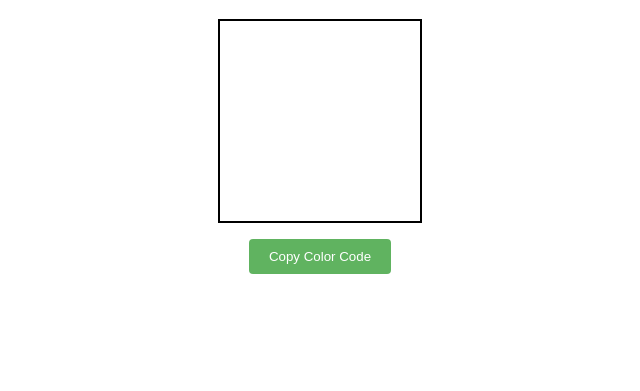
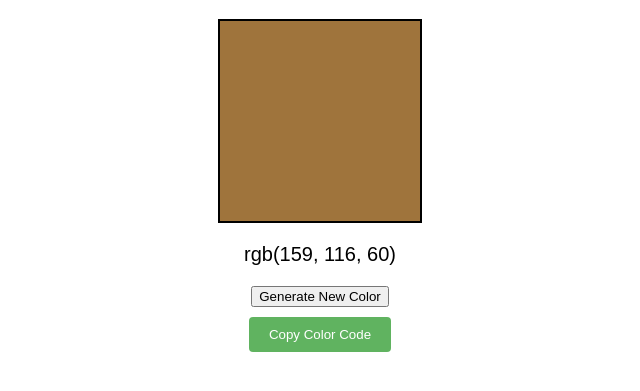
Before and after one commit to amimtiaz/RGB-Color-Generator, a plain HTML site: page index.html in a window 1280 px wide. Both pictures are taken after a click on the button "Copy Color Code". Shown: the part 61-452 px from the top of the page, without its empty margins (320-960 px from the left). Drawn offline with Linux system fonts and the light colour scheme.

Commit message:
added all function

```diff
--- a/index.html
+++ b/index.html
@@ -11,6 +11,7 @@
     <h1>RGB Color Generator</h1>
     <div id="colorBox"> </div>
     <p id="colorCode"> </p>
+    <button onclick="generateNewColorBtn()">Generate New Color</button><br>
     <button id="copyButton"> Copy Color Code </button>
 
     <script src="script.js"></script>
--- a/script.js
+++ b/script.js
@@ -1,3 +1,45 @@
 const generateRGBColor = () => {
-    Math.random()
+   const r = Math.floor(Math.random() * 255);
+   const g = Math.floor(Math.random() * 255);
+   const b = Math.floor(Math.random() * 255);
+
+   return `rgb(${r}, ${g}, ${b})`;
 }
+
+//console.log(generateRGBColor());
+
+const updateColor = () => {
+    const color = generateRGBColor();
+    const colorBox = document.getElementById('colorBox');
+    const colorCode = document.getElementById('colorCode');
+
+    colorBox.style.backgroundColor = color;
+    colorCode.innerText = color;
+
+
+}
+
+const copyColorCode = () => {
+   const colorCode = document.getElementById('colorCode');
+   const inputTag = document.createElement('input');
+   document.body.appendChild(inputTag);
+   inputTag.value = colorCode.innerText;
+
+   inputTag.select();
+    document.execCommand('copy');
+    document.body.removeChild(inputTag);
+    alert('color copied to clipboard')
+
+}
+
+document.getElementById('copyButton').addEventListener('click', () => {
+
+    copyColorCode();
+
+});
+
+function generateNewColorBtn() {
+    updateColor();
+}
+
+updateColor();
--- a/style.css
+++ b/style.css
@@ -17,9 +17,14 @@ body{
     padding: 10px 20px;
     cursor: pointer;
     border-radius: 4px;
+    margin-top: 10px;
 }
 
 #copyButton:hover {
     background-color: rgba(36, 100, 36, 0.812);
 
 }
+
+#colorCode{
+    font-size: 20px;
+}
```
